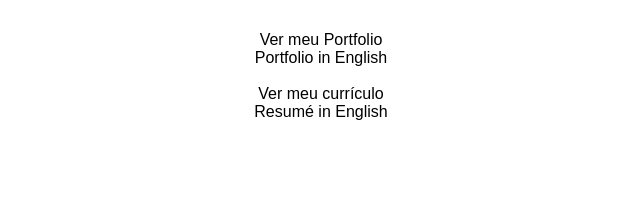
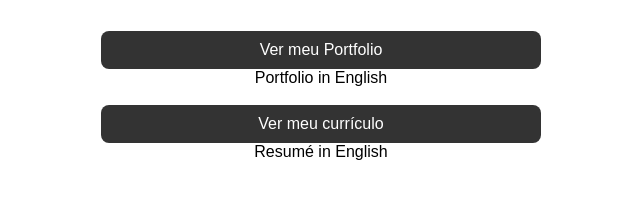
Before and after one commit to alanderd/portfolio, a plain HTML site: page index.html in a window 1280 px wide. Shown: the part 159-358 px from the top of the page, without its empty margins (319-959 px from the left). Drawn offline with Linux system fonts and the light colour scheme.

Commit message:
Update index.html

```diff
--- a/index.html
+++ b/index.html
@@ -11,10 +11,10 @@
         <h1>Alander de Ávila</h1>
         <p>UX/UI Designer & Engenheiro de Software em formação<br>com background em tradução e ensino de línguas estrangeiras.</p>
         <br>
-        <a class="button" target="_blank" href="https://www.figma.com/proto/ZdgKXw1LBfdMfPlR0hI3Rl/Portfolio?page-id=396%3A1487&node-id=396-1492&node-type=canvas&viewport=4740%2C1214%2C0.16&t=Yw16MPvGxPAEMLDt-1&scaling=contain&content-scaling=fixed&starting-point-node-id=396%3A1492">Ver meu Portfolio</a>
+        <a class="CTA" target="_blank" href="https://www.figma.com/proto/ZdgKXw1LBfdMfPlR0hI3Rl/Portfolio?page-id=396%3A1487&node-id=396-1492&node-type=canvas&viewport=4740%2C1214%2C0.16&t=Yw16MPvGxPAEMLDt-1&scaling=contain&content-scaling=fixed&starting-point-node-id=396%3A1492">Ver meu Portfolio</a>
         <a href="#">Portfolio in English</a>
         <br>
-        <a class="button" href="./CV/CV_Alander_PT.pdf" target="_blank">Ver meu currículo</button>
+        <a class="CTA" href="./CV/CV_Alander_PT.pdf" target="_blank">Ver meu currículo</button>
         <a href="./CV/CV_Alander_EN.pdf" target="_blank">Resumé in English</a>
     </div>
 </body>
```
